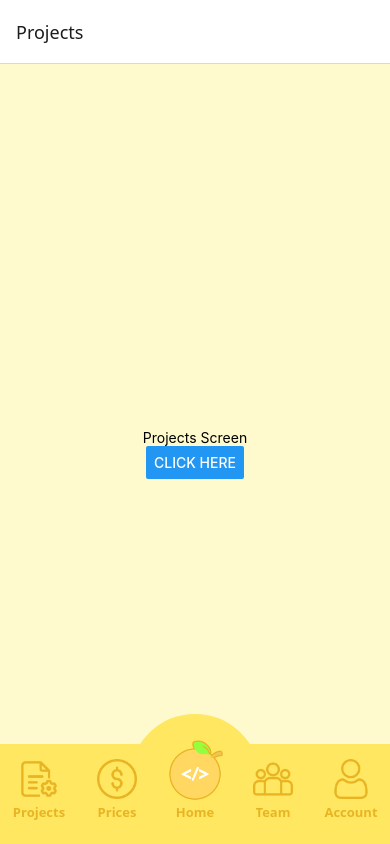
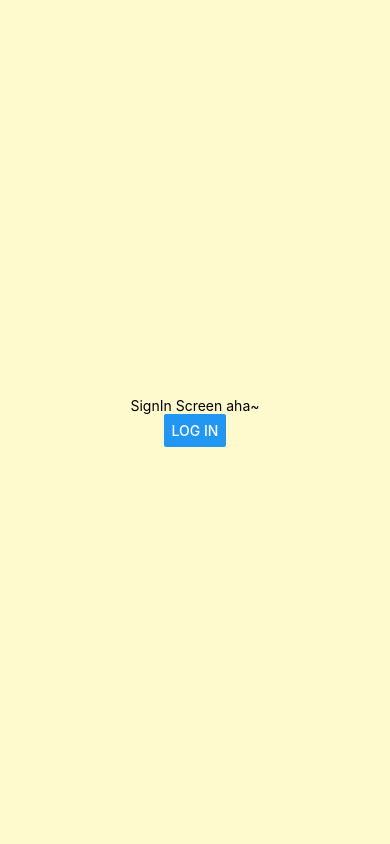
Before and after one commit to MlgEpicCar/LemonAID-Mobile, a React Native app: screen /Main in a window 390 px wide. Built offline with nearby package versions, Linux system fonts and the light colour scheme; grey boxes are pictures that could not be loaded.

Commit message:
V0.5 (Sign In Screen)
added stack navigator which starts on sign in screen then goes to home screen once sign in is successful (mwahahhaa master coder)

```diff
--- a/App.js
+++ b/App.js
@@ -1,10 +1,10 @@
 import { NavigationContainer } from "@react-navigation/native";
-import TabManager from "./navigation/TabManager";
+import AppNavigator from "./navigation/TabManager";
 
 const App = () => {
   return (
     <NavigationContainer>
-      <TabManager />
+      <AppNavigator />
     </NavigationContainer>
   );
 }
--- a/navigation/TabManager.js
+++ b/navigation/TabManager.js
@@ -1,6 +1,9 @@
-import React from 'react';
+import React, { useState } from 'react';
 import { View, Image, StyleSheet} from 'react-native';
 import { createBottomTabNavigator } from '@react-navigation/bottom-tabs';
+
+import { NavigationContainer } from '@react-navigation/native';
+import { createNativeStackNavigator } from '@react-navigation/native-stack';
 
 import ProjectsScreen from '../screens/ProjectsScreen';
 import PricesScreen from '../screens/PricesScreen';
@@ -8,12 +11,16 @@ import HomeScreen from '../screens/HomeScreen';
 import TeamScreen from '../screens/TeamScreen';
 import AccountScreen from '../screens/AccountScreen';
 
+import SignInScreen from '../screens/SignInScreen';
+
 const Tab = createBottomTabNavigator();
+const Stack = createNativeStackNavigator();
 
 const TabManager = () => {
     return (
 
         <Tab.Navigator
+            initialRouteName="Home" // this makes the home page come first!
             screenOptions={{
                 tabBarStyle: {
                     borderTopColor: '#ffe761',
@@ -113,4 +120,22 @@ const TabManager = () => {
     );
 }
 
-export default TabManager;
+const AppNavigator = () => {
+    const [isSignedIn, setIsSignedIn] = useState(false); // Replace with actual auth logic
+
+    return (
+
+        <Stack.Navigator screenOptions={{ headerShown: false }}>
+        {!isSignedIn ? (
+          <Stack.Screen name="SignIn">
+            {() => <SignInScreen onSignIn={() => setIsSignedIn(true)} />}
+          </Stack.Screen>
+        ) : (
+          <Stack.Screen name="Main" component={TabManager} />
+        )}
+      </Stack.Navigator>
+
+    );
+};
+
+export default AppNavigator;
--- a/package.json
+++ b/package.json
@@ -12,10 +12,12 @@
   "dependencies": {
     "@react-navigation/bottom-tabs": "^7.3.10",
     "@react-navigation/native": "^7.1.6",
+    "@react-navigation/native-stack": "^7.3.10",
     "expo": "~52.0.46",
     "expo-status-bar": "~2.0.1",
     "react": "18.3.1",
-    "react-native": "0.76.9"
+    "react-native": "0.76.9",
+    "react-native-screens": "~4.4.0"
   },
   "devDependencies": {
     "@babel/core": "^7.20.0"
--- /dev/null
+++ b/screens/SignInScreen.js
@@ -0,0 +1,22 @@
+import React from 'react';
+import { View, Text, Button, StyleSheet, Image} from 'react-native';
+
+const SignInScreen = ({ onSignIn }) => {
+    return (
+        <View style={styles.container}>
+            <Text>SignIn Screen aha~</Text>
+            <Button title="Log In" onPress={onSignIn} />
+        </View>
+    )
+}
+
+export default SignInScreen;
+
+const styles = StyleSheet.create({
+    container: {
+        flex: 1,
+        alignItems: 'center',
+        justifyContent: 'center',
+        backgroundColor: '#fffacd',
+    },
+});
```
Also changed, not shown: 1 other file (tests, documents, lock files or other folders).
